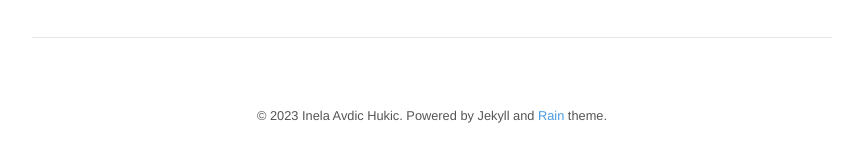
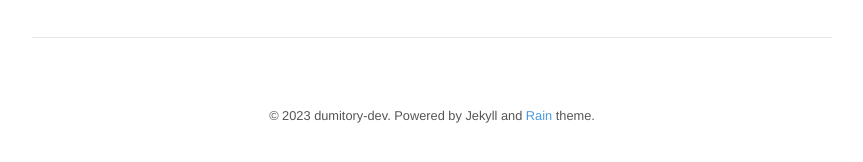
Before and after one commit to dumitory-dev/AboutMe, a Jekyll site: the page built from index.html, in a window 1280 px wide. Shown: the part 225-387 px from the top of the page, without its empty margins (208-1071 px from the left). Built offline with Jekyll 4.4.1, drawn with Linux system fonts in a browser that asks for light colours; nearby versions of some CDN libraries; the list of posts is cut into pages by our own code.

Commit message:
feat: change config

```diff
--- a/_config.yml
+++ b/_config.yml
@@ -1,12 +1,12 @@
 # Site settings
 title:          dumitory-dev blog
-description:    "Rain is a simple and clean Jekyll theme with focus on content."
+description:    "dumitory-dev blog"
 url:            https://github.com/inelaah/rain
 
 # Author
 author:
-  name:         Inela Avdic Hukic
-  email:        inelaah@gmail.com
+  name:         dumitory-dev
+  email:        blackmesa2018@gmail.com
   url:          https://inelaah.com
 
 # Build settings
```
